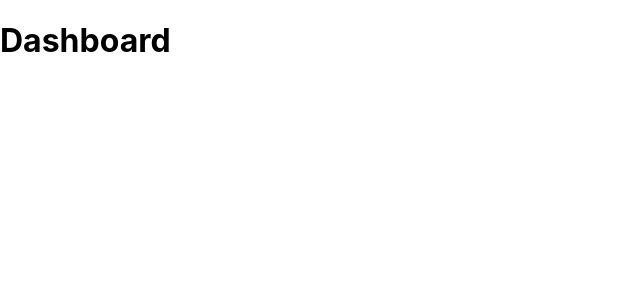
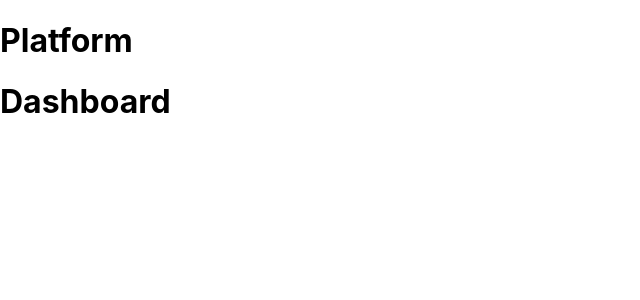
Before and after one commit to adrianhitsch/vinovibes, a React (Create React App) app in the folder vino-ui/: page / in a window 1280 px wide. Shown: the top 300 px of the page, without its empty margins (0-640 px from the left). Built offline with nearby package versions, Linux system fonts and the light colour scheme.

Commit message:
Add folder structure and router component

```diff
--- a/vino-ui/public/index.html
+++ b/vino-ui/public/index.html
@@ -9,7 +9,6 @@
       name="description"
       content="Web site created using create-react-app"
     />
-    <link rel="apple-touch-icon" href="%PUBLIC_URL%/logo192.png" />
     <!--
       manifest.json provides metadata used when your web app is installed on a
       user's mobile device or desktop. See https://developers.google.com/web/fundamentals/web-app-manifest/
@@ -24,7 +23,7 @@
       work correctly both with client-side routing and a non-root public URL.
       Learn how to configure a non-root public URL by running `npm run build`.
     -->
-    <title>Vino Vibes</title>
+    <title>VinoVibes</title>
   </head>
   <body>
     <noscript>You need to enable JavaScript to run this app.</noscript>
--- /dev/null
+++ b/vino-ui/src/Platform.tsx
@@ -0,0 +1,12 @@
+import React from "react";
+import Router from "./Router";
+
+const Platform = () => {
+  return (
+    <div>
+      <h1>Platform</h1>
+      <Router />
+    </div>
+  );
+};
+export default Platform;
--- a/vino-ui/src/App.tsx
+++ b/vino-ui/src/Router.tsx
@@ -1,9 +1,9 @@
 import React from "react";
 import "./site.css";
 import { Route, Routes } from "react-router-dom";
-import Dashboard from "./Dashboard";
+import Dashboard from "./pages/Dashboard";
 
-function App() {
+function Router() {
   return (
     <Routes>
       <Route path="/" element={<Dashboard />} />
@@ -11,4 +11,4 @@ function App() {
   );
 }
 
-export default App;
+export default Router;
--- a/vino-ui/src/index.tsx
+++ b/vino-ui/src/index.tsx
@@ -1,9 +1,9 @@
 import React from "react";
 import ReactDOM from "react-dom/client";
 import "./index.css";
-import App from "./App";
 import reportWebVitals from "./reportWebVitals";
 import { BrowserRouter } from "react-router-dom";
+import Platform from "./Platform";
 
 const root = ReactDOM.createRoot(
   document.getElementById("root") as HTMLElement
@@ -11,7 +11,7 @@ const root = ReactDOM.createRoot(
 root.render(
   <React.StrictMode>
     <BrowserRouter>
-      <App />
+      <Platform />
     </BrowserRouter>
   </React.StrictMode>
 );
```
Also changed, not shown: vino-ui/src/pages/Dashboard.tsx (renamed from vino-ui/src/Dashboard.tsx).
